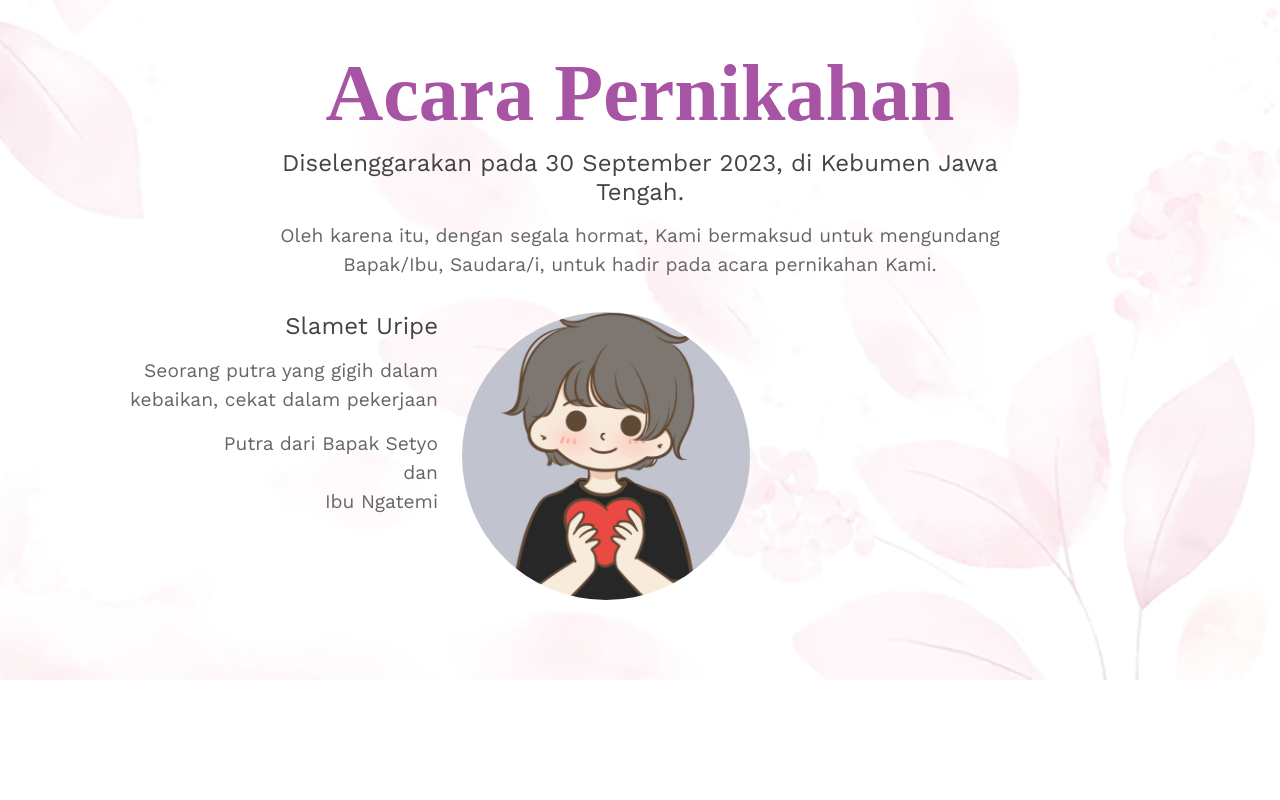
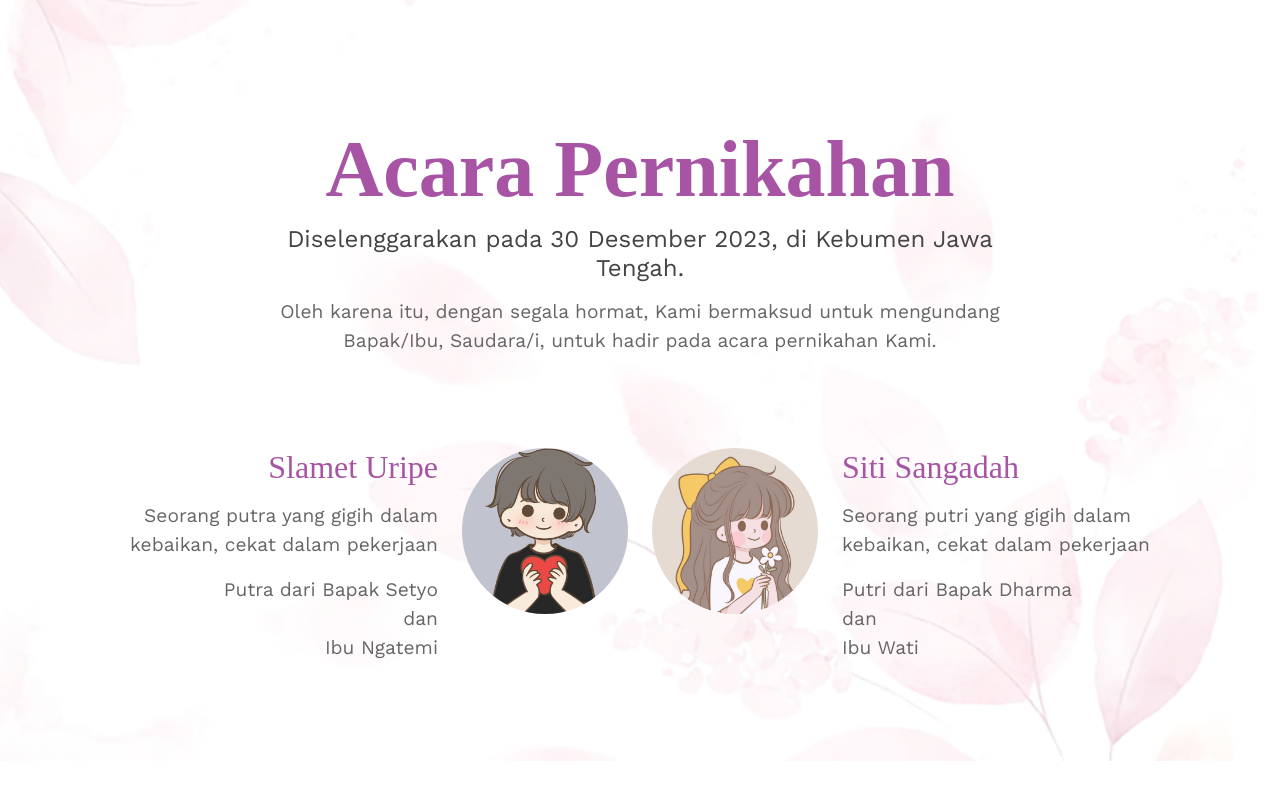
Before and after one commit to Hannannawaw1/weddinginv, a plain HTML site: page index.html in a window 1280 px wide. Shown: the part 1002-1802 px from the top of the page. Drawn offline with nearby package versions, Linux system fonts and the light colour scheme; a web font is replaced by a local one.

Commit message:
adding couple

```diff
--- a/count.js
+++ b/count.js
@@ -1,5 +1,5 @@
 // Set your target date and time here (replace with your own date)
-const targetDate = new Date("2023-09-30 08:00:00").getTime();
+const targetDate = new Date("2023-12-30 08:00:00").getTime();
 
 function updateCountdown() {
   const currentDate = new Date().getTime();
--- a/index.html
+++ b/index.html
@@ -103,7 +103,7 @@
           <div class="col-md-8 text-center">
             <h2>Acara Pernikahan</h2>
             <h3>
-              Diselenggarakan pada 30 September 2023, di Kebumen Jawa Tengah.
+              Diselenggarakan pada 30 Desember 2023, di Kebumen Jawa Tengah.
             </h3>
             <p>
               Oleh karena itu, dengan segala hormat, Kami bermaksud untuk
@@ -115,7 +115,7 @@
         <div class="row couple">
           <div class="col-lg-6">
             <div class="row">
-              <div class="col text-end mt-3">
+              <div class="col-8 text-end mt-3">
                 <h3>Slamet Uripe</h3>
                 <p>
                   Seorang putra yang gigih dalam kebaikan, cekat dalam pekerjaan
@@ -134,6 +134,28 @@
               </div>
             </div>
           </div>
+
+          <div class="col-lg-6">
+            <div class="row">
+              <div class="col-4 mt-3">
+                <img
+                  src="img/female.jpg"
+                  alt="Siti"
+                  class="img-responsive rounded-circle"
+                />
+              </div>
+              <div class="col-8 mt-3">
+                <h3>Siti Sangadah</h3>
+                <p>
+                  Seorang putri yang gigih dalam kebaikan, cekat dalam pekerjaan
+                </p>
+                <p>
+                  Putri dari Bapak Dharma <br />dan <br />
+                  Ibu Wati
+                </p>
+              </div>
+            </div>
+          </div>
         </div>
       </div>
     </section>
--- a/style.css
+++ b/style.css
@@ -114,7 +114,7 @@ body {
   background-image: url(img/bg.png);
   background-size: cover;
   margin-top: -6rem;
-  padding-top: 15rem;
+  padding-top: 10rem;
   padding-bottom: 5rem;
   min-height: 100vh;
 }
@@ -135,6 +135,21 @@ body {
   font-size: 1.2rem;
   color: #666;
 }
+
+.home,
+.couple {
+  margin-top: 60px;
+}
+
+.couple h3 {
+  font-family: "Charm";
+  color: var(--lillac);
+  font-size: 2rem;
+}
+.couple img {
+  width: 100%;
+}
+
 /* media query */
 
 /* laptop */
@@ -165,10 +180,6 @@ body {
     text-align: center;
   }
 }
-.img-responsive,
-.rounded-circle {
-  width: 18rem;
-}
 
 /* mobile phone */
 @media (max-width: 576px) {
```
